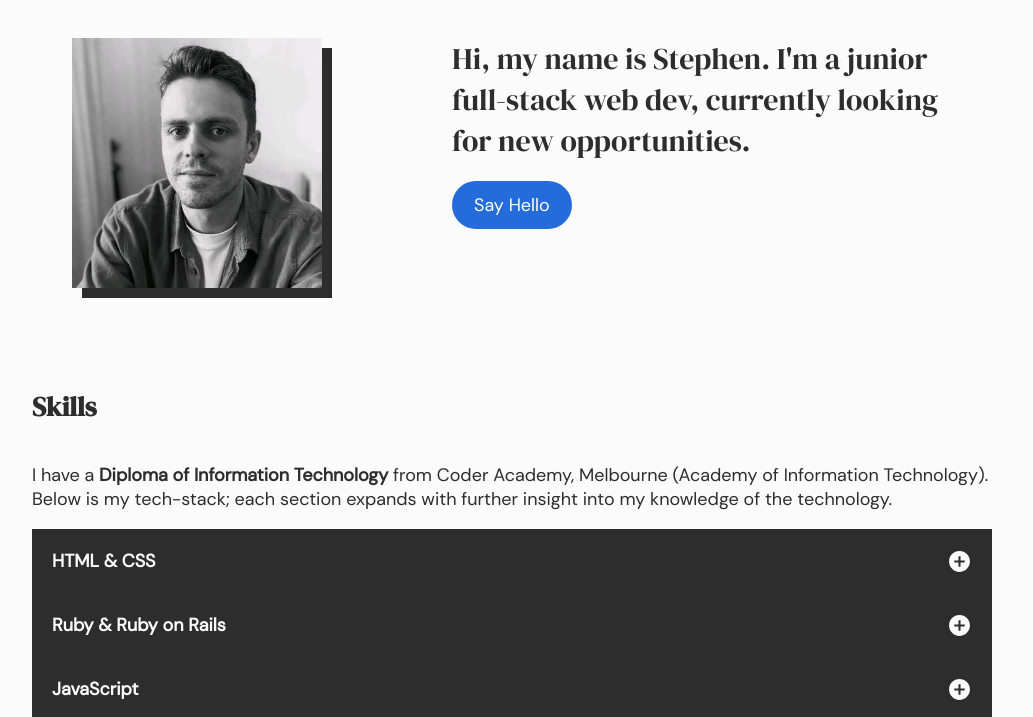
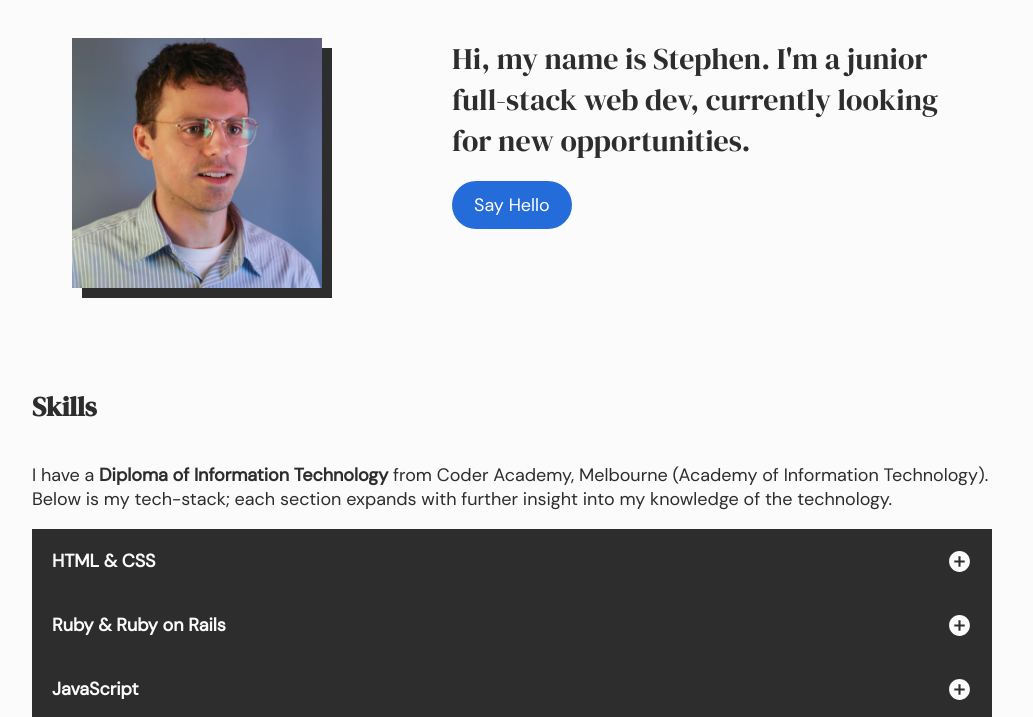
Before and after one commit to smith-sj/my-portfolio, a plain HTML site: page index.html in a window 1280 px wide. Shown: the part 83-800 px from the top of the page, without its empty margins (128-1161 px from the left). Drawn offline with Linux system fonts and the light colour scheme.

Commit message:
new portrait

```diff
--- a/index.html
+++ b/index.html
@@ -37,7 +37,7 @@
     </header>
     <main>
         <section class="introduction">
-            <img width=100% height=100% src="./assetts/portrait_square.jpg" alt="Black and white portrait of Stephen">
+            <img width=100% height=100% src="./assetts/portrait2.webp" alt="Black and white portrait of Stephen">
             <div class="intro-wrapper">
                 <p class="intro-para">Hi, my name is Stephen. I'm a junior full-stack web dev, currently looking for new opportunities.</p>
                 <a href="./contact" class="button"> Say Hello </a>
```
Also changed, not shown: assetts/portrait2.webp (added), assetts/portrait_square.jpg (deleted).
